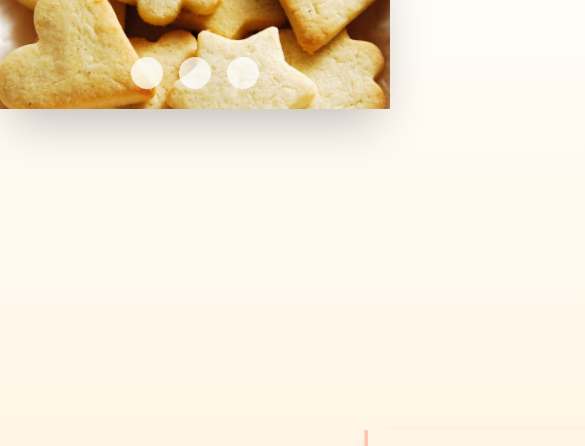
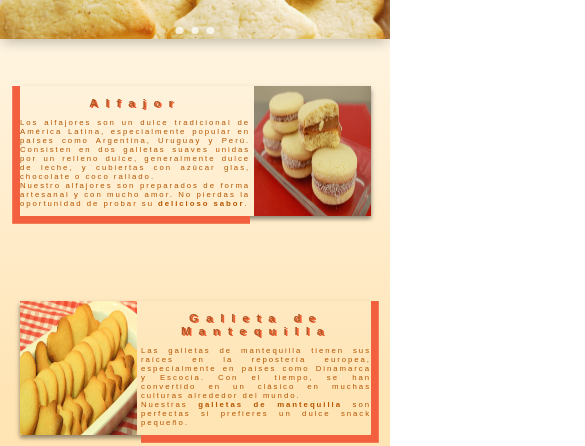
Before and after one commit to RossySpike/rossyspike.github.io, a plain HTML site: page index.html in a window 390 px wide. Shown: the part 207-653 px from the top of the page, 585 px wide, since content can reach past the window. Drawn offline with Linux system fonts and the light colour scheme.

Commit message:
some fixes for responsive size

```diff
--- a/index.html
+++ b/index.html
@@ -15,7 +15,7 @@
     <link rel="stylesheet" href="style.css" />
   </head>
   <body>
-    <section class="top">
+    <header class="top">
       <div class="logo">
         <img src="/images/logo.png" />
         <h1>MILKALLETA</h1>
@@ -25,7 +25,8 @@
         <a href="#about"><strong>Nosotros</strong></a>
         <a href="#contact"><strong>Contacto</strong></a>
       </span>
-    </section>
+    </header>
+    <main>
       <section class="container">
         <div class="slider-wrapper">
           <div class="slider">
@@ -49,8 +50,8 @@
               Los alfajores son un dulce tradicional de América Latina,
               especialmente popular en países como Argentina, Uruguay y Perú.
               Consisten en dos galletas suaves unidas por un relleno dulce,
-            generalmente dulce de leche, y cubiertas con azúcar glas, chocolate
-            o coco rallado.
+              generalmente dulce de leche, y cubiertas con azúcar glas,
+              chocolate o coco rallado.
               <br />
               Nuestro alfajores son preparados de forma artesanal y con mucho
               amor. No pierdas la oportunidad de probar su
@@ -66,8 +67,8 @@
             <p>
               Las galletas de mantequilla tienen sus raíces en la repostería
               europea, especialmente en países como Dinamarca y Escocia. Con el
-            tiempo, se han convertido en un clásico en muchas culturas alrededor
-            del mundo.
+              tiempo, se han convertido en un clásico en muchas culturas
+              alrededor del mundo.
               <br />
               Nuestras <strong>galletas de mantequilla</strong> son perfectas si
               prefieres un dulce snack pequeño.
@@ -78,9 +79,10 @@
           <article>
             <h2>Marquesa</h2>
             <p>
-            La marquesa es un postre frío de Venezuela, conocido por su textura
-            cremosa y su sabor dulce. Se elabora en capas, generalmente con
-            galletas y una mezcla de crema, chocolate o limón.
+              La marquesa es un postre frío de Venezuela, conocido por su
+              textura cremosa y su sabor dulce. Se elabora en capas,
+              generalmente con galletas y una mezcla de crema, chocolate o
+              limón.
               <br />
               Nuestras <strong>marquesas</strong> son de chocolate y/o vainilla.
               Ten cuidado, ¡son <strong>adictivas!</strong>.
@@ -89,6 +91,7 @@
           <img src="/images/marquesa.jpg" />
         </section>
       </section>
+    </main>
     <aside class="whatsapp"></aside>
   </body>
 </html>
--- a/style.css
+++ b/style.css
@@ -1,5 +1,10 @@
+html {
+  height: --webkit-fill-available;
+}
 body {
-  letter-spacing: 5px;
+  display: flex;
+  flex-direction: column;
+  letter-spacing: 0.5vw;
   margin: 0;
   font-family: "Poppins", sans-serif;
   background: rgb(255, 255, 255);
@@ -8,21 +13,52 @@ body {
     rgba(255, 255, 255, 1) 0%,
     rgba(255, 228, 180, 1) 70%
   );
+  height: inherit;
+}
+main {
+  flex: 1;
+  flex-direction: column;
 }
 .top {
+  min-height: 100px;
   background-color: #f9d3b9;
   top: 0;
   display: flex;
   flex-direction: column-reverse;
   position: sticky;
   z-index: 2;
-  height: 150px;
-  overflow: hidden;
+  height: 10vw;
   animation: shrink linear both;
   animation-timeline: scroll(root);
   animation-range: 0 20%;
+  & img {
+    aspect-ratio: 1/1;
+    max-width: 7.9vw;
+    transform: translateY(40%);
+    animation: disappear linear both;
+    animation-timeline: scroll(root);
+    animation-range: 0 20%;
+  }
+  & span {
+    display: flex;
+    position: absolute;
+    left: 50%;
+    transform: translateX(-50%);
+    column-gap: 5vw;
+    & a {
+      color: #fff;
+      font-size: 1.6vw;
+      letter-spacing: 0.4vw;
+      text-decoration: none;
+      &:hover {
+        text-shadow: #f9d3b9 0.5vw 0 0.9vw;
+        color: #b35726;
+      }
+    }
+  }
 }
 .logo {
+  top: inherit;
   text-align: center;
   position: relative;
   margin: 0 auto;
@@ -30,40 +66,16 @@ body {
     margin-top: 0;
     opacity: 0;
     color: #fff;
-    letter-spacing: 3rem;
+    letter-spacing: 5vw;
     text-shadow: #f9d3b9 1px 0 10px;
-    font-size: 2rem;
+    font-size: 2.5vw;
     animation: disappear linear both reverse;
     animation-timeline: scroll(root);
     animation-range: 0 20%;
   }
 }
-.top img {
-  aspect-ratio: 1/1;
-  max-width: 17rem;
-  transform: translateY(40%);
-  animation: disappear linear both;
-  animation-timeline: scroll(root);
-  animation-range: 0 20%;
-}
-.top span {
-  display: flex;
-  position: absolute;
-  left: 50%;
-  transform: translateX(-50%);
-  column-gap: 15rem;
-  & a {
-    color: #fff;
-    font-size: 1.5rem;
-    letter-spacing: 0.3rem;
-    text-decoration: none;
-    &:hover {
-      text-shadow: #f9d3b9 1px 0 10px;
-      color: #b35726;
-    }
-  }
-}
 .container {
+  width: 100%;
 }
 .slider-wrapper {
   position: relative;
@@ -71,11 +83,11 @@ body {
 }
 .slider {
   display: flex;
-  aspect-ratio: 16/6.8;
+  aspect-ratio: 16/6;
   overflow-x: scroll;
   scroll-snap-type: x mandatory;
   scroll-behavior: smooth;
-  box-shadow: 0 1.5rem 3rem -0.75rem hsla(0, 0%, 0%, 0.25);
+  box-shadow: 0 1.5vw 3vw -0.75vw hsla(0, 0%, 0%, 0.25);
   -webkit-overflow-scrolling: touch; /* Smooth scrolling on iOS */
 }
 .slider::-webkit-scrollbar {
@@ -88,16 +100,17 @@ body {
 }
 .slider-nav {
   display: flex;
-  column-gap: 1rem;
+  column-gap: 2vw;
   position: absolute;
-  bottom: 1.25rem;
+  bottom: 1.25vw;
   left: 50%;
   transform: translateX(-50%);
   z-index: 1;
 }
 .slider-nav a {
-  width: 2rem;
-  height: 2rem;
+  width: 2vw;
+
+  height: 2vw;
   border-radius: 50%;
   background-color: #fff;
   opacity: 0.75;
@@ -110,11 +123,11 @@ body {
   0% {
   }
   50% {
-    height: 100px;
+    height: 7.5vw;
   }
   100% {
     background-color: #f26040;
-    height: 75px;
+    height: 5vw;
   }
 }
 @keyframes disappear {
@@ -127,35 +140,42 @@ body {
 }
 .products {
   display: grid;
-  margin: 12rem;
-  gap: 1.5rem;
+  margin: 12vw auto;
+  gap: 10vh;
 
   & section {
     display: flex;
-    gap: 1rem;
+    margin: auto 5vw;
+    gap: 1vw;
     text-align: center;
+    max-height: 50vw;
     box-shadow:
-      rgba(0, 0, 0, 0.3) 0px 19px 38px,
-      rgba(0, 0, 0, 0.22) 0px 15px 12px;
+      rgba(0, 0, 0, 0.3) 0vw 0.7vw 1.4vw,
+      rgba(0, 0, 0, 0.22) 0vw 1vw 0.9vw;
     animation: reveal ease-in-out;
     animation-timeline: view();
     animation-range: entry 10%;
     & article {
       color: #b45500;
-      font-size: 1.7rem;
-      box-shadow: #f26040 -4px 2px 0px 2px;
+      font-size: 2vw;
+      box-shadow: #f26040 -1vw 1vw 0px 1vw;
       & h2 {
         color: #b45524;
-        letter-spacing: 1rem;
-        text-shadow: 5px 5px 2px #f26031;
+        letter-spacing: 2vw;
+        text-shadow: 0.4vw 0.3vw 0.1vw #f26031;
+      }
+      & p {
+        content: max-width;
+        font-size: 2vw;
+        text-align: justify;
       }
     }
     & article:nth-child(even) {
-      box-shadow: #f26040 4px 2px 0px 2px;
+      box-shadow: #f26040 1vw 1vw 0px 1vw;
     }
     & img {
+      max-width: 30vw;
       aspect-ratio: 16/9;
-      max-width: 38rem;
     }
   }
 }
@@ -170,5 +190,5 @@ body {
   }
 }
 #products {
-  scroll-margin-top: 11rem;
+  scroll-margin-top: 11vw;
 }
```
Lines whose indentation alone changed are shown as unchanged.
